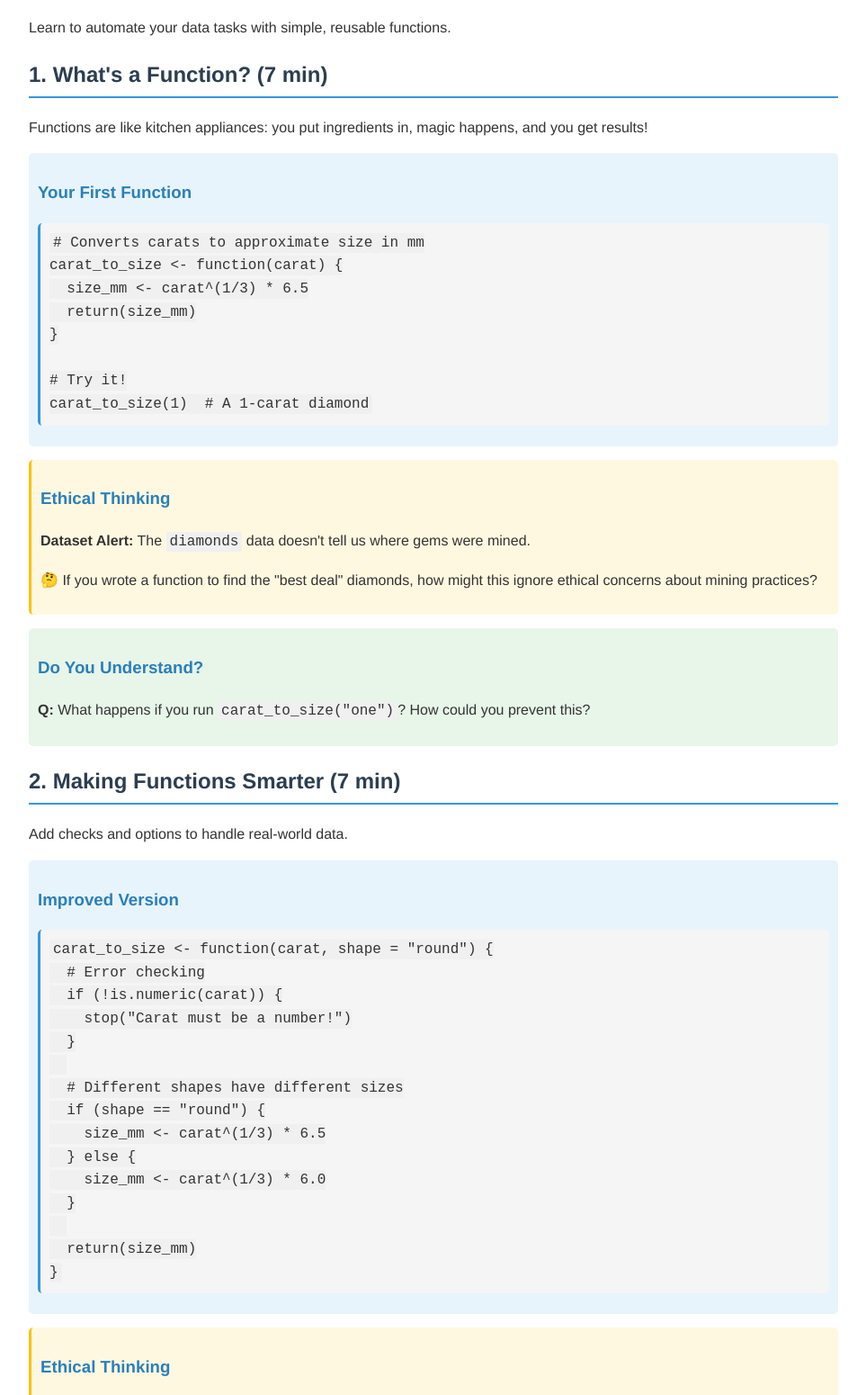
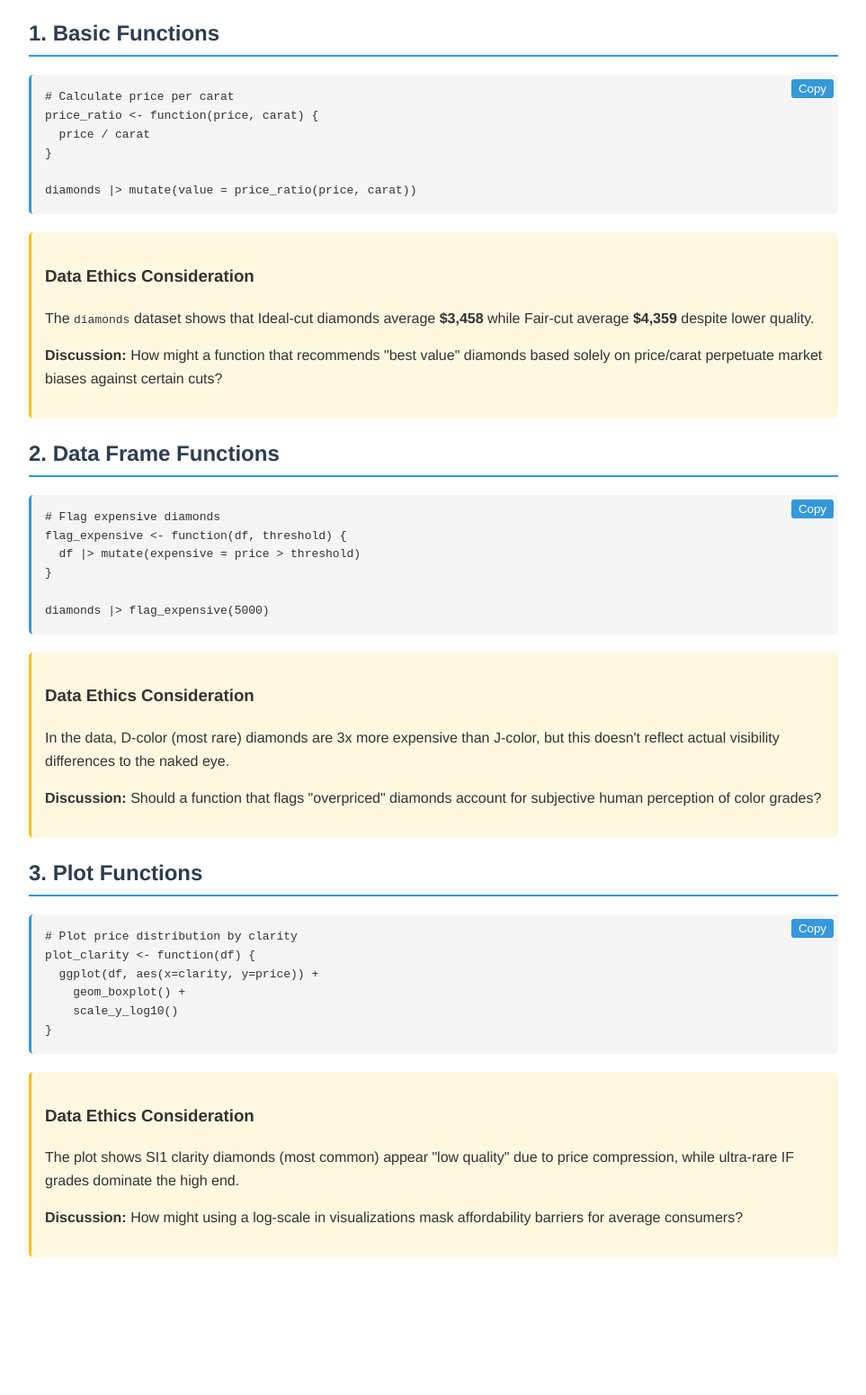
Before and after one commit to jitendraskota/Functions-in-R, a plain HTML site: page index.html in a window 1280 px wide. Shown: the part 103-1653 px from the top of the page at 90% size, without its empty margins (158-1121 px from the left). After the commit the page ends 1540 px from the top, so only its background shows below. Drawn offline with Linux system fonts and the light colour scheme.

Commit message:
Update index.html

```diff
--- a/index.html
+++ b/index.html
@@ -3,7 +3,7 @@
 <head>
     <meta charset="UTF-8">
     <meta name="viewport" content="width=device-width, initial-scale=1.0">
-    <title>Intro to R Functions for Data Science</title>
+    <title>R Functions with Ethical Data Practice</title>
     <style>
         body {
             font-family: 'Helvetica Neue', Arial, sans-serif;
@@ -18,158 +18,102 @@
             border-bottom: 2px solid #3498db;
             padding-bottom: 5px;
         }
-        h3 {
-            color: #2980b9;
-        }
-        code {
-            background-color: #f0f0f0;
-            padding: 2px 4px;
-            border-radius: 3px;
-            font-family: 'Courier New', monospace;
-        }
         pre {
             background-color: #f5f5f5;
-            padding: 10px;
+            padding: 15px;
             border-radius: 5px;
             overflow-x: auto;
             border-left: 3px solid #3498db;
         }
-        .example {
-            background-color: #e8f4fc;
-            padding: 10px;
-            border-radius: 5px;
-            margin: 10px 0;
-        }
         .ethics {
             background-color: #fff8e1;
-            padding: 10px;
+            padding: 15px;
             border-radius: 5px;
+            margin: 20px 0;
             border-left: 3px solid #ffc107;
-            margin: 15px 0;
         }
-        .checkpoint {
-            background-color: #e8f5e9;
-            padding: 10px;
-            border-radius: 5px;
-            margin: 15px 0;
+        .code-container {
+            position: relative;
+        }
+        .copy-btn {
+            position: absolute;
+            top: 5px;
+            right: 5px;
+            background-color: #3498db;
+            color: white;
+            border: none;
+            padding: 3px 8px;
+            border-radius: 3px;
+            cursor: pointer;
         }
     </style>
 </head>
 <body>
-    <h1>Writing Basic R Functions for Data Science</h1>
-    <p>Learn to automate your data tasks with simple, reusable functions.</p>
+    <h1>Writing R Functions with the Diamonds Dataset</h1>
 
-    <h2>1. What's a Function? (7 min)</h2>
-    <p>Functions are like kitchen appliances: you put ingredients in, magic happens, and you get results!</p>
-
-    <div class="example">
-        <h3>Your First Function</h3>
-        <pre><code># Converts carats to approximate size in mm
-carat_to_size <- function(carat) {
-  size_mm <- carat^(1/3) * 6.5
-  return(size_mm)
+    <h2>1. Basic Functions</h2>
+    <div class="code-container">
+        <button class="copy-btn" onclick="copyCode(this)">Copy</button>
+        <pre><code># Calculate price per carat
+price_ratio <- function(price, carat) {
+  price / carat
 }
 
-# Try it!
-carat_to_size(1)  # A 1-carat diamond</code></pre>
+diamonds |> mutate(value = price_ratio(price, carat))</code></pre>
     </div>
 
     <div class="ethics">
-        <h3>Ethical Thinking</h3>
-        <p><strong>Dataset Alert:</strong> The <code>diamonds</code> data doesn't tell us where gems were mined.</p>
-        <p>🤔 If you wrote a function to find the "best deal" diamonds, how might this ignore ethical concerns about mining practices?</p>
+        <h3>Data Ethics Consideration</h3>
+        <p>The <code>diamonds</code> dataset shows that Ideal-cut diamonds average <strong>$3,458</strong> while Fair-cut average <strong>$4,359</strong> despite lower quality.</p>
+        <p><strong>Discussion:</strong> How might a function that recommends "best value" diamonds based solely on price/carat perpetuate market biases against certain cuts?</p>
     </div>
 
-    <div class="checkpoint">
-        <h3>Do You Understand?</h3>
-        <p><strong>Q:</strong> What happens if you run <code>carat_to_size("one")</code>? How could you prevent this?</p>
+    <h2>2. Data Frame Functions</h2>
+    <div class="code-container">
+        <button class="copy-btn" onclick="copyCode(this)">Copy</button>
+        <pre><code># Flag expensive diamonds
+flag_expensive <- function(df, threshold) {
+  df |> mutate(expensive = price > threshold)
+}
+
+diamonds |> flag_expensive(5000)</code></pre>
     </div>
 
-    <h2>2. Making Functions Smarter (7 min)</h2>
-    <p>Add checks and options to handle real-world data.</p>
+    <div class="ethics">
+        <h3>Data Ethics Consideration</h3>
+        <p>In the data, D-color (most rare) diamonds are 3x more expensive than J-color, but this doesn't reflect actual visibility differences to the naked eye.</p>
+        <p><strong>Discussion:</strong> Should a function that flags "overpriced" diamonds account for subjective human perception of color grades?</p>
+    </div>
 
-    <div class="example">
-        <h3>Improved Version</h3>
-        <pre><code>carat_to_size <- function(carat, shape = "round") {
-  # Error checking
-  if (!is.numeric(carat)) {
-    stop("Carat must be a number!")
-  }
-
-  # Different shapes have different sizes
-  if (shape == "round") {
-    size_mm <- carat^(1/3) * 6.5
-  } else {
-    size_mm <- carat^(1/3) * 6.0
-  }
-
-  return(size_mm)
+    <h2>3. Plot Functions</h2>
+    <div class="code-container">
+        <button class="copy-btn" onclick="copyCode(this)">Copy</button>
+        <pre><code># Plot price distribution by clarity
+plot_clarity <- function(df) {
+  ggplot(df, aes(x=clarity, y=price)) +
+    geom_boxplot() +
+    scale_y_log10()
 }</code></pre>
     </div>
 
     <div class="ethics">
-        <h3>Ethical Thinking</h3>
-        <p>Your function assumes all diamonds are perfectly cut.</p>
-        <p>🤔 How might this mislead someone comparing prices for irregularly-shaped gems?</p>
+        <h3>Data Ethics Consideration</h3>
+        <p>The plot shows SI1 clarity diamonds (most common) appear "low quality" due to price compression, while ultra-rare IF grades dominate the high end.</p>
+        <p><strong>Discussion:</strong> How might using a log-scale in visualizations mask affordability barriers for average consumers?</p>
     </div>
 
-    <h2>3. Functions for Data Frames (7 min)</h2>
-    <p>Automate your data cleaning tasks.</p>
-
-    <div class="example">
-        <h3>Cleaning Function</h3>
-        <pre><code># Adds a "size" column to diamonds data
-add_diamond_size <- function(data) {
-  data |>
-    mutate(
-      size_mm = carat_to_size(carat),
-      price_per_mm = price / size_mm
-    )
-}
-
-# Try it!
-diamonds_enhanced <- add_diamond_size(diamonds)</code></pre>
-    </div>
-
-    <div class="ethics">
-        <h3>Ethical Thinking</h3>
-        <p>Your function calculates "value" as price per millimeter.</p>
-        <p>🤔 Could this unfairly advantage certain diamond cuts? How would you improve it?</p>
-    </div>
-
-    <h2>4. Simple Plot Functions (7 min)</h2>
-    <p>Create reusable visualizations.</p>
-
-    <div class="example">
-        <h3>Basic Plot Template</h3>
-        <pre><code>plot_diamonds <- function(data, var_to_plot) {
-  ggplot(data, aes(x = {{ var_to_plot }})) +
-    geom_histogram(fill = "deepskyblue", color = "black") +
-    labs(title = paste("Distribution of", deparse(substitute(var_to_plot))))
-}
-
-# Try it!
-plot_diamonds(diamonds, carat)</code></pre>
-    </div>
-
-    <div class="ethics">
-        <h3>Ethical Thinking</h3>
-        <p>Your histogram might be used in a jewelry store's marketing.</p>
-        <p>🤔 What should you document about the data's limitations?</p>
-    </div>
-
-    <h2>Key Takeaways</h2>
-    <ul>
-        <li>Functions save time and reduce errors</li>
-        <li>Always check your inputs</li>
-        <li>Simple functions are better than complex ones</li>
-        <li>Document your assumptions</li>
-    </ul>
-
-    <div class="ethics">
-        <h3>Final Challenge</h3>
-        <p>Imagine you're writing a <code>recommend_diamond()</code> function for a shopping website.</p>
-        <p>🤔 What <strong>three ethical considerations</strong> would you build into your function?</p>
-    </div>
+    <script>
+        function copyCode(button) {
+            const pre = button.nextElementSibling;
+            const range = document.createRange();
+            range.selectNode(pre);
+            window.getSelection().removeAllRanges();
+            window.getSelection().addRange(range);
+            document.execCommand('copy');
+            window.getSelection().removeAllRanges();
+            button.textContent = 'Copied!';
+            setTimeout(() => button.textContent = 'Copy', 2000);
+        }
+    </script>
 </body>
 </html>
```
